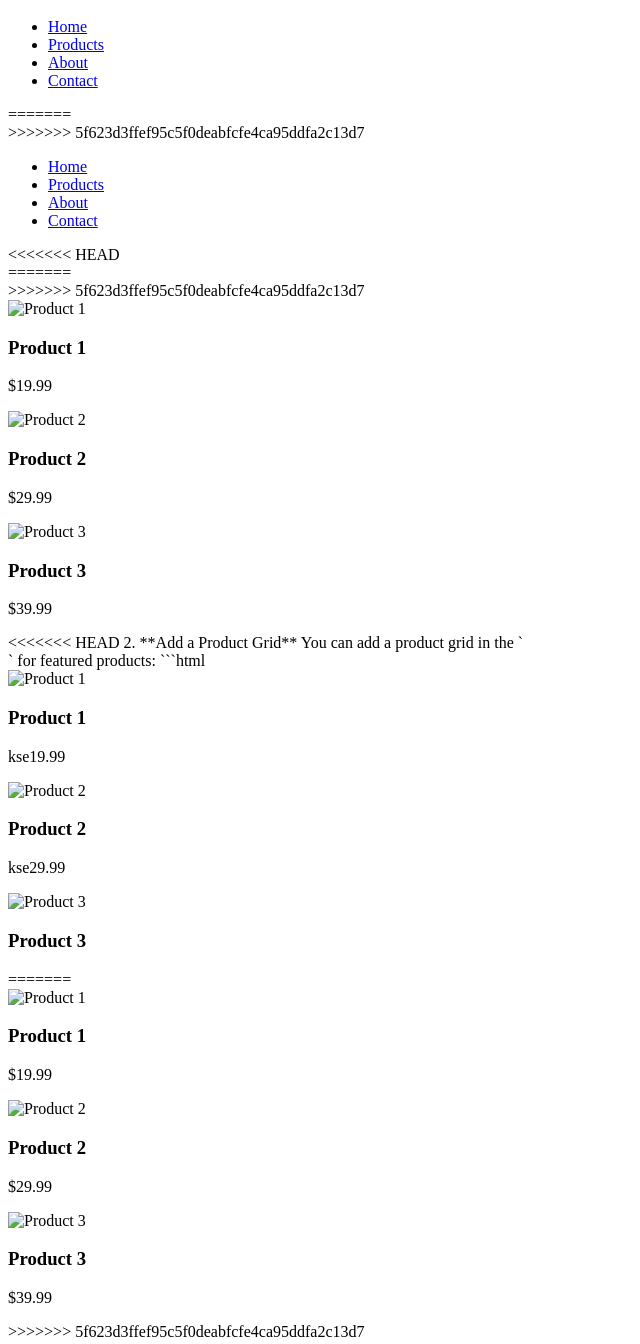
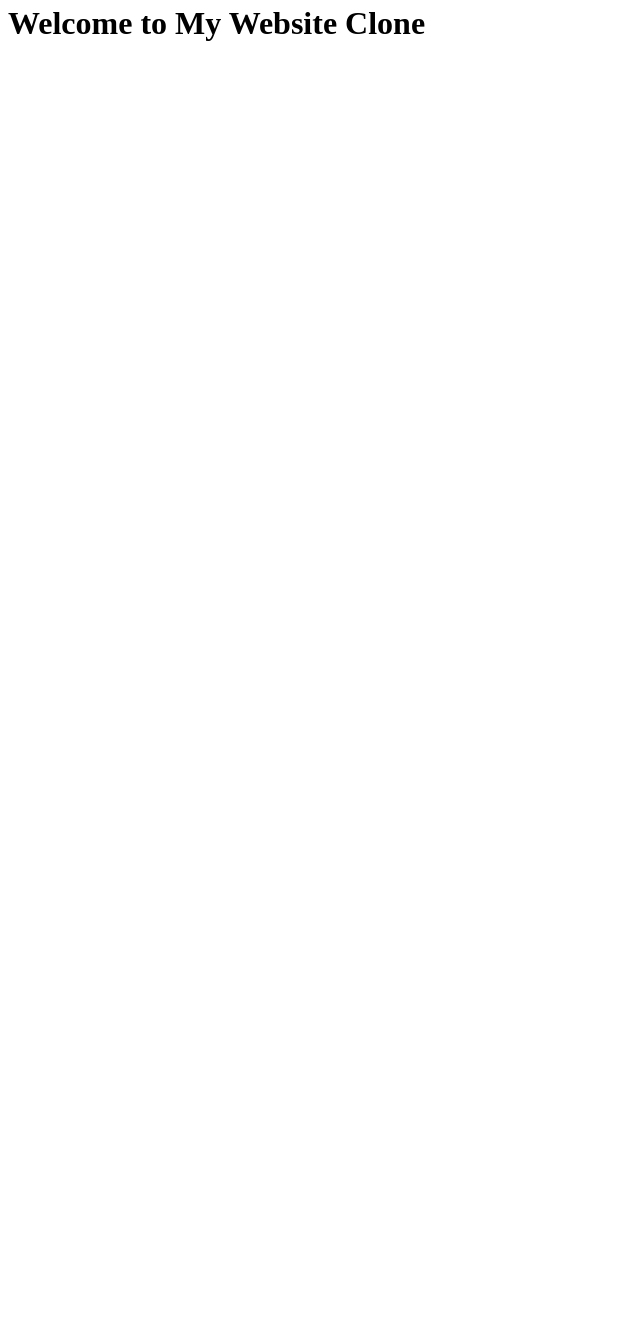
Before and after one commit to 256500/my-website-clone, a plain HTML site: page index.html in a window 1280 px wide. Shown: the part 42-1386 px from the top of the page, without its empty margins (0-640 px from the left). After the commit the page ends 800 px from the top, so only its background shows below. Drawn offline with Linux system fonts and the light colour scheme.

Commit message:
{commit_message}

````diff
--- a/index.html
+++ b/index.html
@@ -1,86 +1,4 @@
-<<<<<<< HEAD
-It seems like you want to integrate or modify your HTML file for your Shein Clone project. Here's h
-    You can add a navigation bar in the `<header>` section like this:
-    ```html
-    <nav>
-         <ul>
-              <li><a href="#home">Home</a></li>
-              <li><a href="#products">Products</a></li>
-              <li><a href="#about">About</a></li>
-              <li><a href="#contact">Contact</a></li>
-         </ul>
-    </nav>
-    <header>
-=======
-   <header>
->>>>>>> 5f623d3ffef95c5f0deabfcfe4ca95ddfa2c13d7
-        <nav>
-            <ul>
-                <li><a href="#home">Home</a></li>
-                <li><a href="#products">Products</a></li>
-                <li><a href="#about">About</a></li>
-                <li><a href="#contact">Contact</a></li>
-            </ul>
-        </nav>
-    </header>
-<<<<<<< HEAD
-    <section id="products"></section>
-=======
-    <section>
->>>>>>> 5f623d3ffef95c5f0deabfcfe4ca95ddfa2c13d7
-        <div class="product-grid">
-            <div class="product">
-                <img src="product1.jpg" alt="Product 1">
-                <h3>Product 1</h3>
-                <p>$19.99</p>
-            </div>
-            <div class="product">
-                <img src="product2.jpg" alt="Product 2">
-                <h3>Product 2</h3>
-                <p>$29.99</p>
-            </div>
-            <div class="product">
-                <img src="product3.jpg" alt="Product 3">
-                <h3>Product 3</h3>
-                <p>$39.99</p>
-            </div>
-        </div>
-    </section>
-
-<<<<<<< HEAD
-2. **Add a Product Grid**
-    You can add a product grid in the `<section>` for featured products:
-    ```html
-    <div class="product-grid">
-         <div class="product">
-              <img src="product1.jpg" alt="Product 1">
-              <h3>Product 1</h3>
-              <p>kse19.99</p>
-         </div>
-         <div class="product">
-              <img src="product2.jpg" alt="Product 2">
-              <h3>Product 2</h3>
-              <p>kse29.99</p>
-         </div>
-         <div class="product">
-              <img src="product3.jpg" alt="Product 3">
-              <h3>Product 3</h3>
-=======
-    <div class="product-grid">
-     <div class="product">
-          <img src="product1.jpg" alt="Product 1">
-          <h3>Product 1</h3>
-          <p>$19.99</p>
-     </div>
-     <div class="product">
-          <img src="product2.jpg" alt="Product 2">
-          <h3>Product 2</h3>
-          <p>$29.99</p>
-     </div>
-     <div class="product">
-          <img src="product3.jpg" alt="Product 3">
-          <h3>Product 3</h3>
-          <p>$39.99</p>
-     </div>
-</div>
->>>>>>> 5f623d3ffef95c5f0deabfcfe4ca95ddfa2c13d7
+git init
+	<h1>Welcome to My Website Clone</h1>
+</body>
+</html>
````
